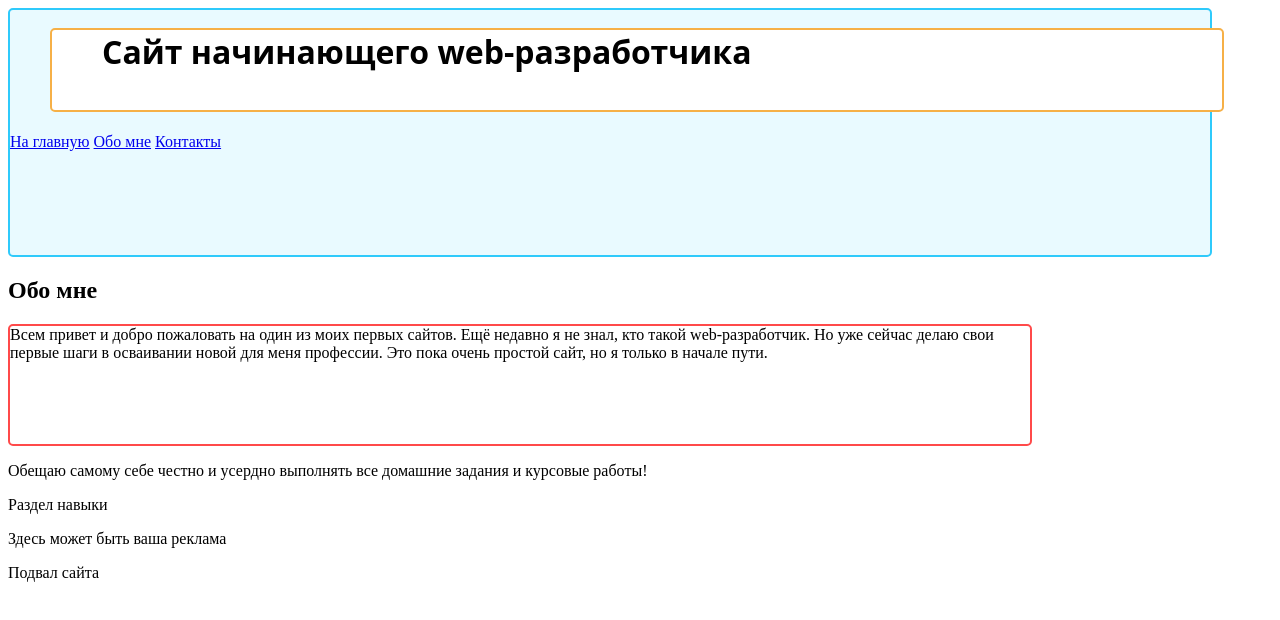
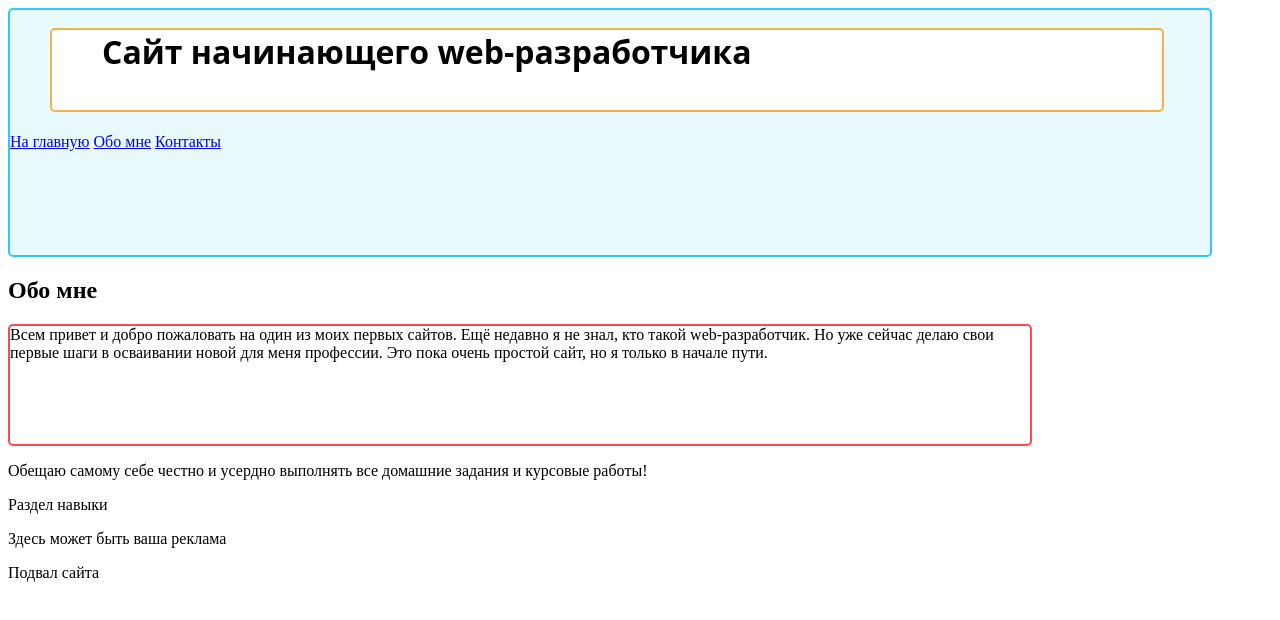
Before and after one commit to CatOgre70/Workshop-1.1, a plain HTML site: page index.html in a window 1280 px wide. Drawn offline with Linux system fonts and the light colour scheme.

Commit message:
Initial commit

```diff
--- a/style.css
+++ b/style.css
@@ -16,7 +16,7 @@
     line-height: normal;
     padding-left: 50px;
     margin-left: 40px;
-    width: 1120px;
+    width: 1060px;
     height: 80px;
     flex-shrink: 0;
     border-radius: 5px;
```
